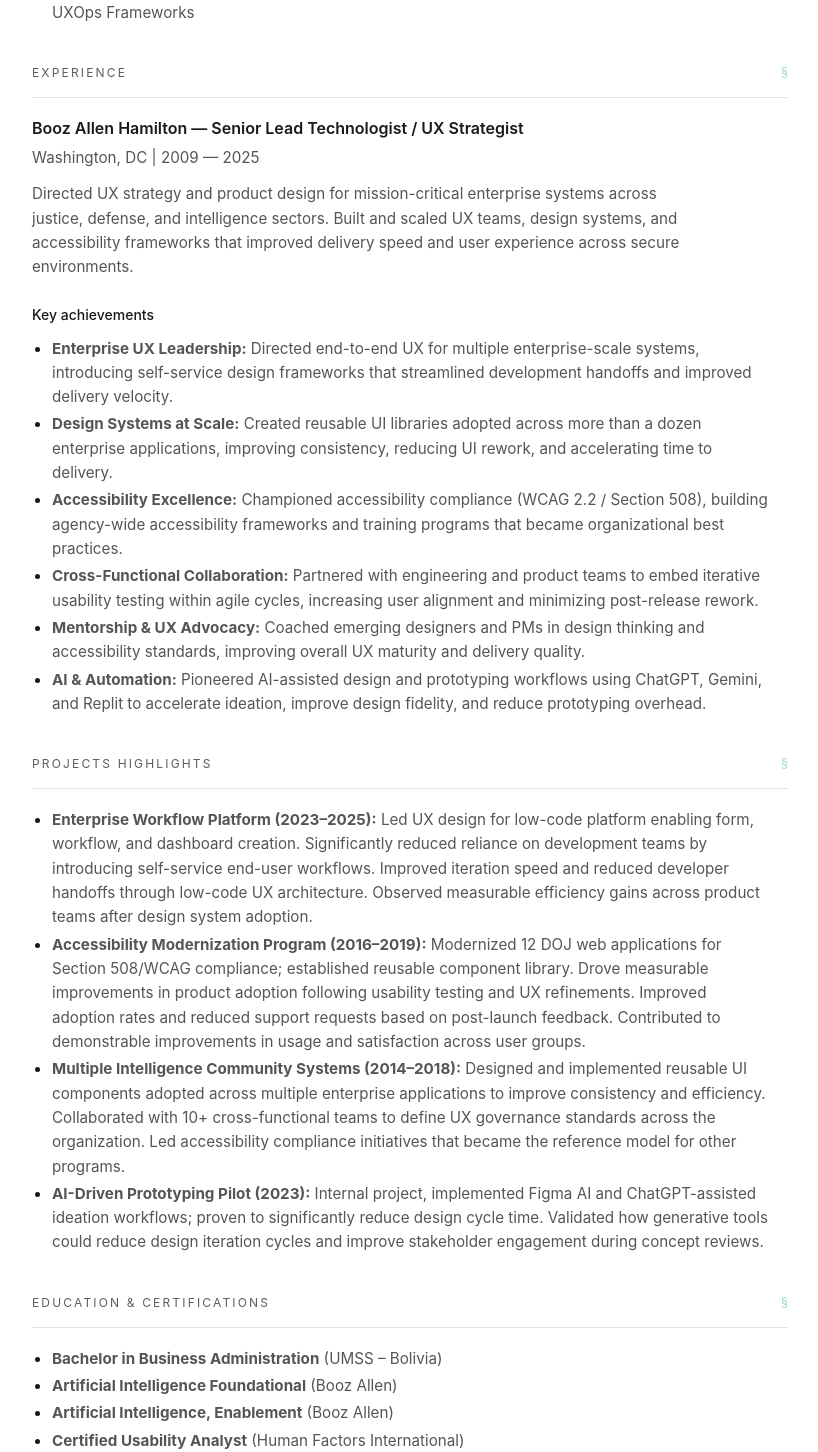
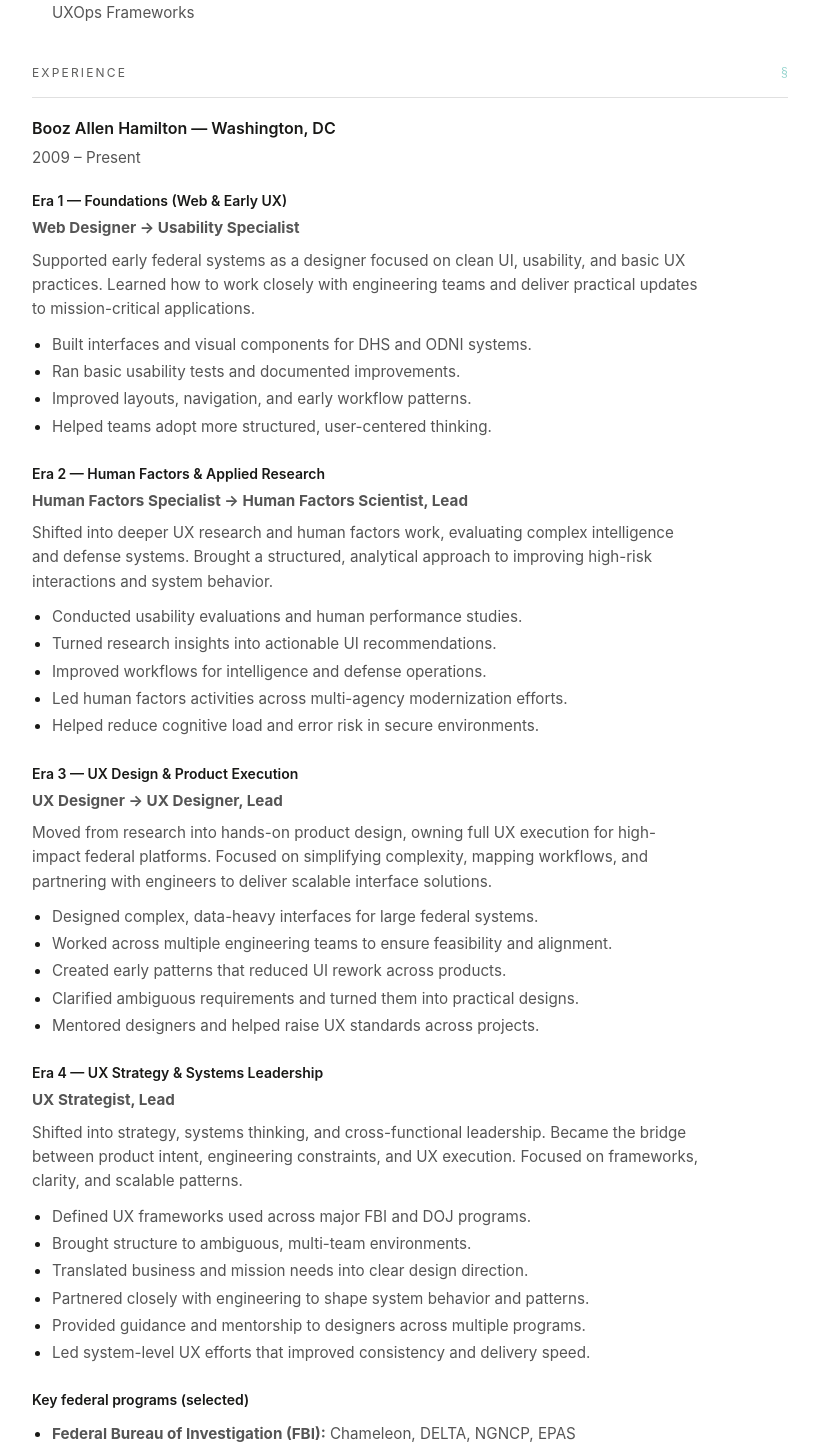
Before and after one commit to sergiullas/portfolio, a React (Vite) app in the folder my-portfolio/: page /resume in a window 1280 px wide. Shown: the part 1334-2786 px from the top of the page, without its empty margins (230-1048 px from the left). Built offline with nearby package versions, Linux system fonts and the light colour scheme.

Commit message:
updated experience

```diff
--- a/my-portfolio/src/pages/MyResume.jsx
+++ b/my-portfolio/src/pages/MyResume.jsx
@@ -159,14 +159,27 @@
             <Box id="resume-hero" ref={heroRef}>
               <Typography
                 variant="overline"
-                sx={{
+                sx={(t) => ({
                   textTransform: "uppercase",
                   letterSpacing: "0.18em",
-                  opacity: 0.7,
-                }}
+                  opacity: 0.85,
+                  color: t.palette.primary.main,
+                  display: "inline-flex",
+                  alignItems: "center",
+                  gap: 0.75,
+                  "&::before": {
+                    content: '""',
+                    display: "inline-block",
+                    width: 8,
+                    height: 8,
+                    borderRadius: "999px",
+                    backgroundColor: t.palette.primary.main,
+                  },
+                })}
               >
                 Product & UX Design
               </Typography>
+
 
               <Box
                 sx={{
@@ -403,85 +416,331 @@
             {/* EXPERIENCE SECTION */}
             <SectionBlock id="experience" label="Experience">
               <Typography variant="subtitle1" sx={{ fontWeight: 600 }}>
-                Booz Allen Hamilton — Senior Lead Technologist / UX Strategist
+                Booz Allen Hamilton — Washington, DC
               </Typography>
               <Typography
                 variant="body2"
                 color="text.secondary"
                 sx={{ mt: 0.5 }}
               >
-                Washington, DC | 2009 — 2025
+                2009 – Present
               </Typography>
 
+              {/* Era 1 — Foundations */}
+              <Box sx={{ mt: 2.5 }}>
+                <Typography variant="subtitle2" sx={{ fontWeight: 600 }}>
+                  Era 1 — Foundations (Web &amp; Early UX)
+                </Typography>
                 <Typography
                   variant="body2"
                   color="text.secondary"
-                sx={{ mt: 1.5, maxWidth: "70ch" }}
+                  sx={{ mt: 0.5 }}
                 >
-                Directed UX strategy and product design for mission-critical enterprise systems across justice, defense, and intelligence sectors. Built and scaled UX teams, design systems, and accessibility frameworks that improved delivery speed and user experience across secure environments.
+                  <strong>Web Designer → Usability Specialist</strong>
                 </Typography>
-
-              <Typography variant="subtitle2" sx={{ mt: 3, mb: 1 }}>
-                Key achievements
+                <Typography
+                  variant="body2"
+                  color="text.secondary"
+                  sx={{ mt: 1, maxWidth: "70ch" }}
+                >
+                  Supported early federal systems as a designer focused on clean
+                  UI, usability, and basic UX practices. Learned how to work
+                  closely with engineering teams and deliver practical updates
+                  to mission-critical applications.
                 </Typography>
-
-              <Box component="ul" sx={{ pl: 2.5, m: 0, maxWidth: "70ch" }}>
+                <Box
+                  component="ul"
+                  sx={{ pl: 2.5, m: 0, mt: 1, maxWidth: "70ch" }}
+                >
                   <li>
                     <Typography variant="body2" color="text.secondary">
-                    <strong>Enterprise UX Leadership:</strong> Directed end-to-end UX for multiple enterprise-scale systems, introducing self-service design frameworks that streamlined development handoffs and improved delivery velocity.
+                      Built interfaces and visual components for DHS and ODNI
+                      systems.
                     </Typography>
                   </li>
                   <li>
                     <Typography variant="body2" color="text.secondary">
-                    <strong>Design Systems at Scale:</strong> Created reusable UI libraries adopted across more than a dozen enterprise applications, improving consistency, reducing UI rework, and accelerating time to delivery.
+                      Ran basic usability tests and documented improvements.
                     </Typography>
                   </li>
                   <li>
                     <Typography variant="body2" color="text.secondary">
-                    <strong>Accessibility Excellence:</strong> Championed accessibility compliance (WCAG 2.2 / Section 508), building agency-wide accessibility frameworks and training programs that became organizational best practices.
+                      Improved layouts, navigation, and early workflow patterns.
                     </Typography>
                   </li>
                   <li>
                     <Typography variant="body2" color="text.secondary">
-                    <strong>Cross-Functional Collaboration:</strong> Partnered with engineering and product teams to embed iterative usability testing within agile cycles, increasing user alignment and minimizing post-release rework.
+                      Helped teams adopt more structured, user-centered
+                      thinking.
+                    </Typography>
+                  </li>
+                </Box>
+              </Box>
+
+              {/* Era 2 — Human Factors */}
+              <Box sx={{ mt: 3 }}>
+                <Typography variant="subtitle2" sx={{ fontWeight: 600 }}>
+                  Era 2 — Human Factors &amp; Applied Research
+                </Typography>
+                <Typography
+                  variant="body2"
+                  color="text.secondary"
+                  sx={{ mt: 0.5 }}
+                >
+                  <strong>
+                    Human Factors Specialist → Human Factors Scientist, Lead
+                  </strong>
+                </Typography>
+                <Typography
+                  variant="body2"
+                  color="text.secondary"
+                  sx={{ mt: 1, maxWidth: "70ch" }}
+                >
+                  Shifted into deeper UX research and human factors work,
+                  evaluating complex intelligence and defense systems. Brought a
+                  structured, analytical approach to improving high-risk
+                  interactions and system behavior.
+                </Typography>
+                <Box
+                  component="ul"
+                  sx={{ pl: 2.5, m: 0, mt: 1, maxWidth: "70ch" }}
+                >
+                  <li>
+                    <Typography variant="body2" color="text.secondary">
+                      Conducted usability evaluations and human performance
+                      studies.
                     </Typography>
                   </li>
                   <li>
                     <Typography variant="body2" color="text.secondary">
-                    <strong>Mentorship &amp; UX Advocacy:</strong> Coached emerging designers and PMs in design thinking and accessibility standards, improving overall UX maturity and delivery quality.
+                      Turned research insights into actionable UI
+                      recommendations.
                     </Typography>
                   </li>
                   <li>
                     <Typography variant="body2" color="text.secondary">
-                    <strong>AI &amp; Automation:</strong> Pioneered AI-assisted design and prototyping workflows using ChatGPT, Gemini, and Replit to accelerate ideation, improve design fidelity, and reduce prototyping overhead.
+                      Improved workflows for intelligence and defense
+                      operations.
                     </Typography>
                   </li>
+                  <li>
+                    <Typography variant="body2" color="text.secondary">
+                      Led human factors activities across multi-agency
+                      modernization efforts.
+                    </Typography>
+                  </li>
+                  <li>
+                    <Typography variant="body2" color="text.secondary">
+                      Helped reduce cognitive load and error risk in secure
+                      environments.
+                    </Typography>
+                  </li>
+                </Box>
+              </Box>
+
+              {/* Era 3 — UX Design & Execution */}
+              <Box sx={{ mt: 3 }}>
+                <Typography variant="subtitle2" sx={{ fontWeight: 600 }}>
+                  Era 3 — UX Design &amp; Product Execution
+                </Typography>
+                <Typography
+                  variant="body2"
+                  color="text.secondary"
+                  sx={{ mt: 0.5 }}
+                >
+                  <strong>UX Designer → UX Designer, Lead</strong>
+                </Typography>
+                <Typography
+                  variant="body2"
+                  color="text.secondary"
+                  sx={{ mt: 1, maxWidth: "70ch" }}
+                >
+                  Moved from research into hands-on product design, owning full
+                  UX execution for high-impact federal platforms. Focused on
+                  simplifying complexity, mapping workflows, and partnering with
+                  engineers to deliver scalable interface solutions.
+                </Typography>
+                <Box
+                  component="ul"
+                  sx={{ pl: 2.5, m: 0, mt: 1, maxWidth: "70ch" }}
+                >
+                  <li>
+                    <Typography variant="body2" color="text.secondary">
+                      Designed complex, data-heavy interfaces for large federal
+                      systems.
+                    </Typography>
+                  </li>
+                  <li>
+                    <Typography variant="body2" color="text.secondary">
+                      Worked across multiple engineering teams to ensure
+                      feasibility and alignment.
+                    </Typography>
+                  </li>
+                  <li>
+                    <Typography variant="body2" color="text.secondary">
+                      Created early patterns that reduced UI rework across
+                      products.
+                    </Typography>
+                  </li>
+                  <li>
+                    <Typography variant="body2" color="text.secondary">
+                      Clarified ambiguous requirements and turned them into
+                      practical designs.
+                    </Typography>
+                  </li>
+                  <li>
+                    <Typography variant="body2" color="text.secondary">
+                      Mentored designers and helped raise UX standards across
+                      projects.
+                    </Typography>
+                  </li>
+                </Box>
+              </Box>
+
+              {/* Era 4 — Strategy & Systems */}
+              <Box sx={{ mt: 3 }}>
+                <Typography variant="subtitle2" sx={{ fontWeight: 600 }}>
+                  Era 4 — UX Strategy &amp; Systems Leadership
+                </Typography>
+                <Typography
+                  variant="body2"
+                  color="text.secondary"
+                  sx={{ mt: 0.5 }}
+                >
+                  <strong>UX Strategist, Lead</strong>
+                </Typography>
+                <Typography
+                  variant="body2"
+                  color="text.secondary"
+                  sx={{ mt: 1, maxWidth: "70ch" }}
+                >
+                  Shifted into strategy, systems thinking, and cross-functional
+                  leadership. Became the bridge between product intent,
+                  engineering constraints, and UX execution. Focused on
+                  frameworks, clarity, and scalable patterns.
+                </Typography>
+                <Box
+                  component="ul"
+                  sx={{ pl: 2.5, m: 0, mt: 1, maxWidth: "70ch" }}
+                >
+                  <li>
+                    <Typography variant="body2" color="text.secondary">
+                      Defined UX frameworks used across major FBI and DOJ
+                      programs.
+                    </Typography>
+                  </li>
+                  <li>
+                    <Typography variant="body2" color="text.secondary">
+                      Brought structure to ambiguous, multi-team environments.
+                    </Typography>
+                  </li>
+                  <li>
+                    <Typography variant="body2" color="text.secondary">
+                      Translated business and mission needs into clear design
+                      direction.
+                    </Typography>
+                  </li>
+                  <li>
+                    <Typography variant="body2" color="text.secondary">
+                      Partnered closely with engineering to shape system
+                      behavior and patterns.
+                    </Typography>
+                  </li>
+                  <li>
+                    <Typography variant="body2" color="text.secondary">
+                      Provided guidance and mentorship to designers across
+                      multiple programs.
+                    </Typography>
+                  </li>
+                  <li>
+                    <Typography variant="body2" color="text.secondary">
+                      Led system-level UX efforts that improved consistency and
+                      delivery speed.
+                    </Typography>
+                  </li>
+                </Box>
+              </Box>
+
+              {/* Key Federal Programs */}
+              <Box sx={{ mt: 3 }}>
+                <Typography variant="subtitle2" sx={{ fontWeight: 600 }}>
+                  Key federal programs (selected)
+                </Typography>
+                <Box
+                  component="ul"
+                  sx={{ pl: 2.5, m: 0, mt: 1, maxWidth: "70ch" }}
+                >
+                  <li>
+                    <Typography variant="body2" color="text.secondary">
+                      <strong>Federal Bureau of Investigation (FBI):</strong>{" "}
+                      Chameleon, DELTA, NGNCP, EPAS
+                    </Typography>
+                  </li>
+                  <li>
+                    <Typography variant="body2" color="text.secondary">
+                      <strong>Department of Justice (DOJ):</strong> USTP
+                    </Typography>
+                  </li>
+                  <li>
+                    <Typography variant="body2" color="text.secondary">
+                      <strong>Defense Intelligence Agency (DIA):</strong> JIDO,
+                      OSCAR, COUGAR, Black Forest, CRATE
+                    </Typography>
+                  </li>
+                  <li>
+                    <Typography variant="body2" color="text.secondary">
+                      <strong>Department of Homeland Security (DHS):</strong>{" "}
+                      SEVIS II, ICE CMM, RAMP
+                    </Typography>
+                  </li>
+                  <li>
+                    <Typography variant="body2" color="text.secondary">
+                      <strong>U.S. EUCOM / Joint Analysis Center:</strong> IPAS
+                    </Typography>
+                  </li>
+                  <li>
+                    <Typography variant="body2" color="text.secondary">
+                      <strong>Director of National Intelligence (ODNI):</strong>{" "}
+                      DRAMRS
+                    </Typography>
+                  </li>
+                  <li>
+                    <Typography variant="body2" color="text.secondary">
+                      <strong>Food and Drug Administration (FDA):</strong> CDRH
+                    </Typography>
+                  </li>
+                </Box>
               </Box>
             </SectionBlock>
 
             {/* PROJECTS HIGHLIGHTS SECTION */}
             <SectionBlock id="projects" label="Projects highlights">
               <Box component="ul" sx={{ pl: 2.5, m: 0, maxWidth: "70ch" }}>
+
                 <li>
                   <Typography variant="body2" color="text.secondary">
-                    <strong>Enterprise Workflow Platform (2023–2025):</strong> Led UX design for low-code platform enabling form, workflow, and dashboard creation. Significantly reduced reliance on development teams by introducing self-service end-user workflows. Improved iteration speed and reduced developer handoffs through low-code UX architecture. Observed measurable efficiency gains across product teams after design system adoption.
+                    <strong>Enterprise Workflow Platform (2023–2025):</strong> Designed the UX for a low-code platform used to build forms, workflows, and dashboards. Focused on clarity, reusable patterns, and reducing the amount of custom work engineering teams had to maintain. Helped teams move faster by giving them simple structures to start from.
                   </Typography>
                 </li>
+
                 <li>
                   <Typography variant="body2" color="text.secondary">
-                    <strong>Accessibility Modernization Program (2016–2019):</strong> Modernized 12 DOJ web applications for Section 508/WCAG compliance; established reusable component library. Drove measurable improvements in product adoption following usability testing and UX refinements. Improved adoption rates and reduced support requests based on post-launch feedback. Contributed to demonstrable improvements in usage and satisfaction across user groups.
+                    <strong>Accessibility Modernization Program (2016–2019):</strong> Improved usability and accessibility across 12 DOJ applications. Created shared components that teams could reuse instead of rebuilding from scratch. Supported testing and refinement work that reduced support issues and made the products easier to use.
                   </Typography>
                 </li>
+
                 <li>
                   <Typography variant="body2" color="text.secondary">
-                    <strong>Multiple Intelligence Community Systems (2014–2018):</strong> Designed and implemented reusable UI components adopted across multiple enterprise applications to improve consistency and efficiency. Collaborated with 10+ cross-functional teams to define UX governance standards across the organization. Led accessibility compliance initiatives that became the reference model for other programs.
+                    <strong>Intelligence Community Systems (2014–2018):</strong> Designed UI patterns and workflows for several intelligence and defense applications. Worked with multiple teams to bring consistency to large systems and improve how information was presented to analysts. Helped introduce accessibility and UX standards that other groups later adopted.
                   </Typography>
                 </li>
+
                 <li>
                   <Typography variant="body2" color="text.secondary">
-                    <strong>AI-Driven Prototyping Pilot (2023):</strong> Internal project, implemented Figma AI and ChatGPT-assisted ideation workflows; proven to significantly reduce design cycle time. Validated how generative tools could reduce design iteration cycles and improve stakeholder engagement during concept reviews.
+                    <strong>AI-Driven Prototyping Pilot (2023):</strong> Explored how tools like Figma AI and ChatGPT could speed up early design work. Proved out approaches that reduced manual prototyping and helped teams get ideas in front of stakeholders earlier.
                   </Typography>
                 </li>
+
               </Box>
             </SectionBlock>
 
@@ -623,11 +882,15 @@
           display: "flex",
           alignItems: "center",
           justifyContent: "center",
-          border: `1px solid ${t.palette.divider}`,
+          backgroundColor:
+            t.palette.mode === "dark"
+              ? t.palette.grey[900]
+              : t.palette.action.hover,
         })}
       >
         {icon}
       </Box>
+
 
       <Box>
         <Wrapper
@@ -699,6 +962,7 @@
           {label}
         </Typography>
 
+
         <MuiLink
           component="button"
           type="button"
```
Lines whose indentation alone changed are shown as unchanged.
